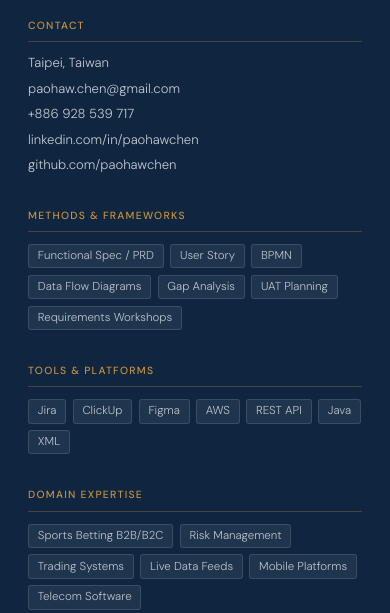
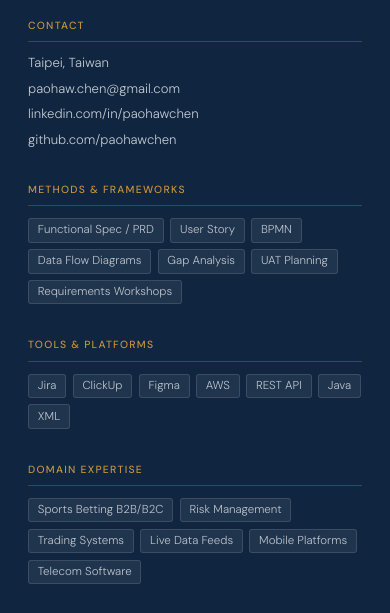
Before and after one commit to paohawchen/paohawchen.github.io, a plain HTML site: page index.html in a window 390 px wide. Shown: the part 199-812 px from the top of the page. Drawn offline with Linux system fonts and the light colour scheme.

Commit message:
Remove phone number from contact information

```diff
--- a/index.html
+++ b/index.html
@@ -344,7 +344,6 @@
       <ul>
         <li>Taipei, Taiwan</li>
         <li><a href="mailto:paohaw.chen@gmail.com">paohaw.chen@gmail.com</a></li>
-        <li>+886 928 539 717</li>
         <li><a href="https://linkedin.com/in/paohawchen" target="_blank">linkedin.com/in/paohawchen</a></li>
         <li><a href="https://github.com/paohawchen" target="_blank">github.com/paohawchen</a></li>
       </ul>
```
